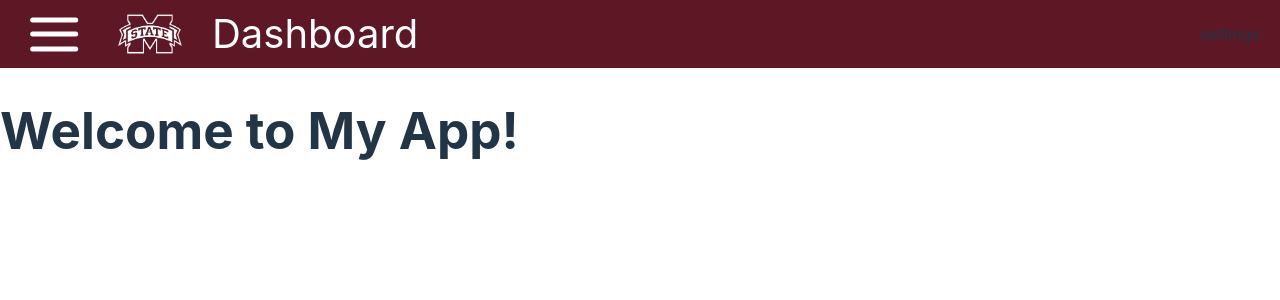
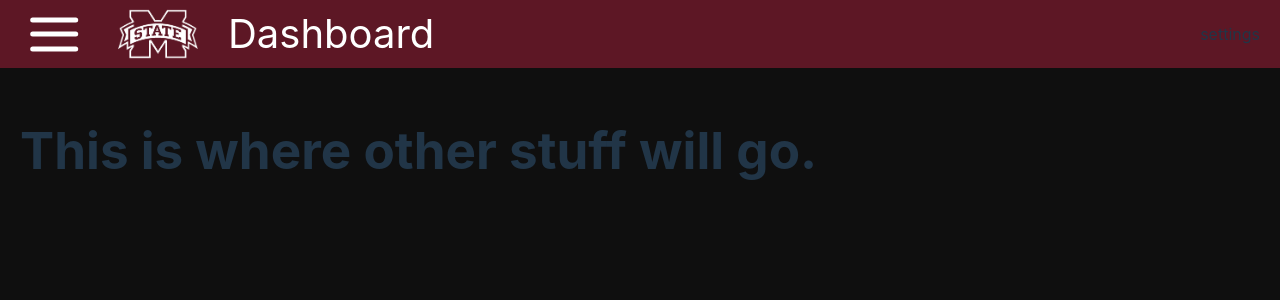
Before and after one commit to C-Rosel/CAVS3, a React (Vite) app: page / in a window 1280 px wide. Shown: the top 300 px of the page. Built offline with nearby package versions, Linux system fonts and the light colour scheme.

Commit message:
Add sidebar opening

```diff
--- a/src/App.css
+++ b/src/App.css
@@ -1,40 +1,27 @@
 #root {
   max-width: 100%;
-  height: 100vh; /* Make sure it takes up the full viewport height */
+  height: 100vh;
+  background-color: #0F0F0F;
 }
 
-.logo {
-  height: 6em;
-  padding: 1.5em;
-  will-change: filter;
-  transition: filter 300ms;
-}
-.logo:hover {
-  filter: drop-shadow(0 0 2em #646cffaa);
-}
-.logo.react:hover {
-  filter: drop-shadow(0 0 2em #61dafbaa);
+.app-container {
+  /* display: flex; */
+  height: 100vh;
+  /* Prevent content from overflowing when sidebar is hidden */
+  overflow: hidden;
 }
 
-@keyframes logo-spin {
-  from {
-    transform: rotate(0deg);
-  }
-  to {
-    transform: rotate(360deg);
-  }
+/* Main content area */
+.main-content {
+  flex-grow: 1;
+  /* Smooth transition for content shift */
+  transition: margin-left 0.3s ease;
+  padding: 20px;
+  /* Allow vertical scrolling if needed */
+  overflow-y: auto;
 }
-
-@media (prefers-reduced-motion: no-preference) {
-  a:nth-of-type(2) .logo {
-    animation: logo-spin infinite 20s linear;
-  }
+/* Shift content to the right when sidebar is open */
+.main-content.shifted {
+  /* Push the content to the right by the width of the sidebar */
+  margin-left: 15vw;
 }
-
-.card {
-  padding: 2em;
-}
-
-.read-the-docs {
-  color: #888;
-}
--- a/src/App.jsx
+++ b/src/App.jsx
@@ -1,5 +1,6 @@
 import React, { useState } from 'react'
 import Navbar from './components/navbar/Navbar';
+import Sidebar from './components/sidebar/Sidebar'
 import './App.css'
 
 
@@ -8,10 +9,14 @@ const App = () => {
   const [sidebarOpen, setSidebarOpen] = useState(false);
 
   return (
-    <div>
+    <div className="app-container">
       <Navbar sidebarOpen={sidebarOpen} setSidebarOpen={setSidebarOpen}/>
-      <h1>Welcome to My App!</h1>
-      {/* Other content */}
+      <Sidebar sidebarOpen={sidebarOpen} setSidebarOpen={setSidebarOpen}/>
+
+      {/* Main Content */}
+      <div className={`main-content ${sidebarOpen ? 'shifted' : ''}`}>
+        <h1>This is where other stuff will go.</h1>
+      </div>
     </div>
   );
 }
--- a/src/components/navbar/Navbar.css
+++ b/src/components/navbar/Navbar.css
@@ -32,7 +32,7 @@
 }
 
 .navbar-logo {
-    width: 5vw;
+    width: 80px;
 }
 .navbar-title {
     font-size: 2.5rem;
--- /dev/null
+++ b/src/components/sidebar/Sidebar.css
@@ -0,0 +1,11 @@
+.sidebar {
+    height: 92vh; /* Subtract the height of the navbar */
+    width: 15vw;
+    left: -15vw; /* Hide off-screen */
+    position: fixed;
+    background-color: #212121;
+    transition: left 0.3s ease;  /* Animate the slide-in effect */
+}
+.sidebar.open {
+    left: 0;  /* Slide in to 0 position */
+}
--- /dev/null
+++ b/src/components/sidebar/Sidebar.jsx
@@ -0,0 +1,14 @@
+// src/components/navbar/Sidebar.jsx
+
+import React, {useState} from 'react'
+import './Sidebar.css'
+
+const Sidebar = ({ sidebarOpen, setSidebarOpen }) => {
+    return (
+        <nav className={`${sidebarOpen ? "open" : ""} sidebar`}>
+
+        </nav>
+    );
+};
+
+export default Sidebar
```
